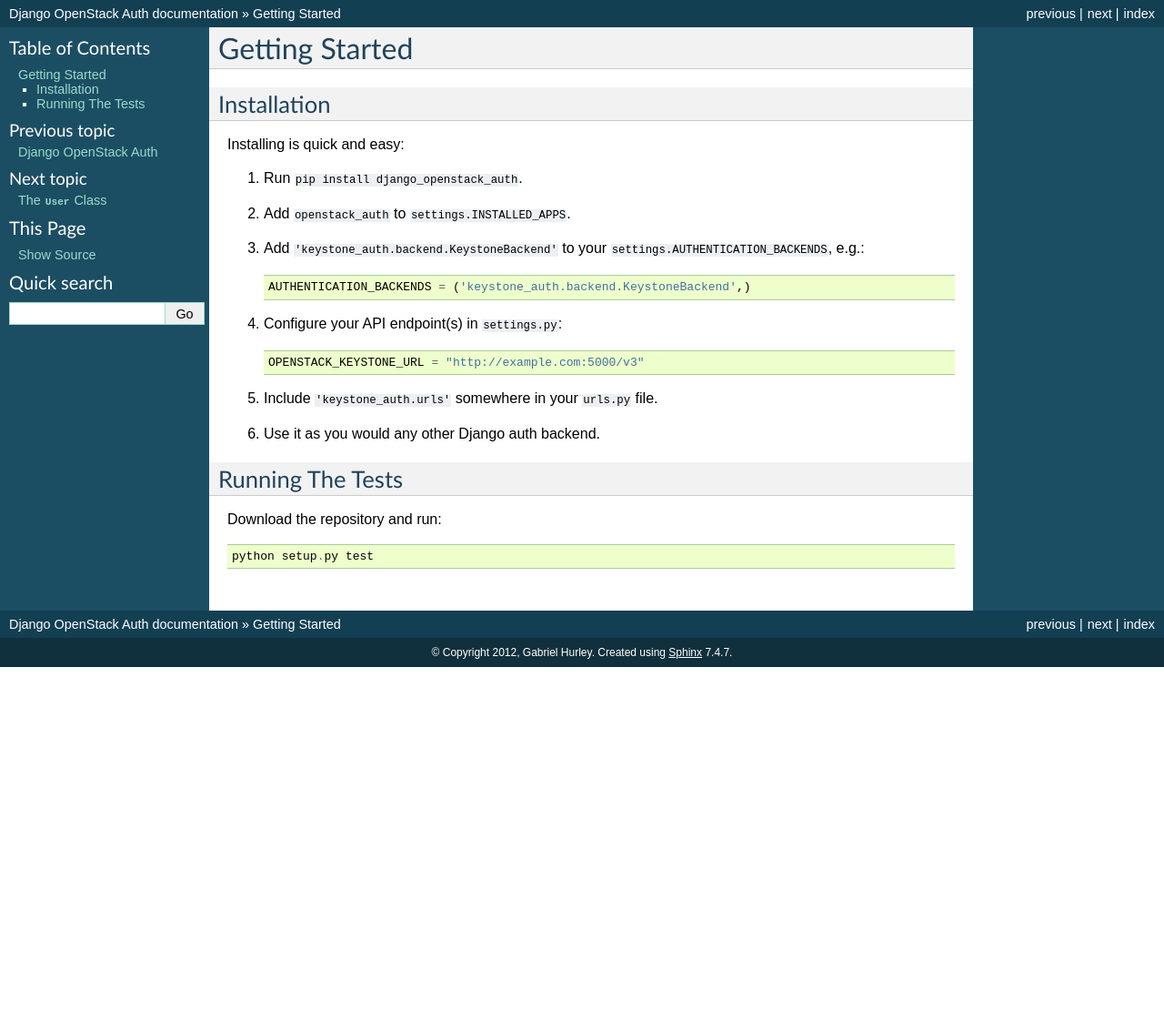
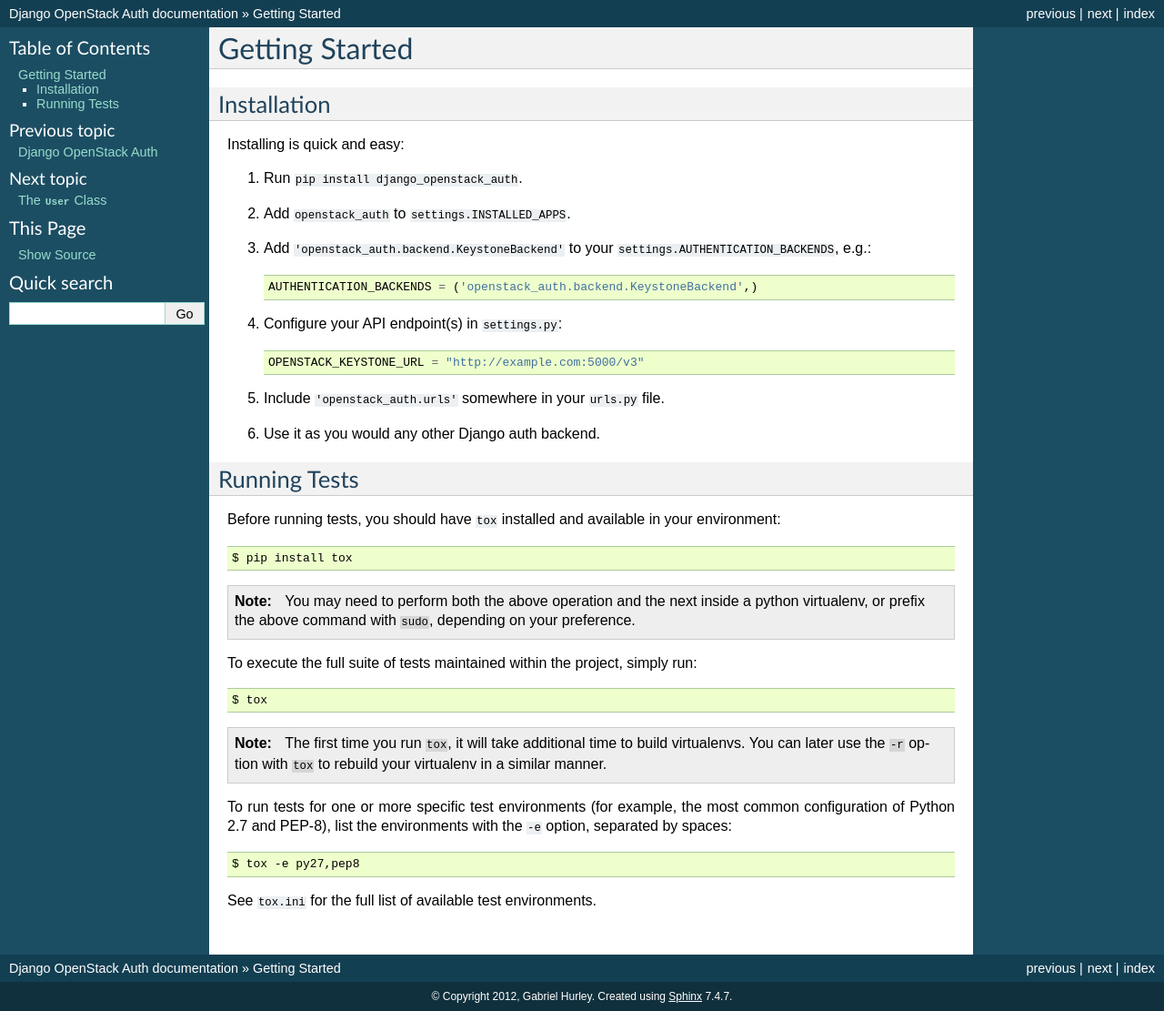
Before and after one commit to openstack-archive/django_openstack_auth, a Sphinx documentation site: the page built from doc/source/installation.rst, in a window 1280 px wide. Shown: the whole page at 91% size. Built offline with Sphinx 7.4.7, drawn with Linux system fonts in a browser that asks for light colours; before the commit the page ends 900 px from its top, so only the background shows below that.

Commit message:
Updated the installation instructions
Changed the name of the app from keystone_auth to
openstack_auth in the installation instructions

Removed the redudant installation instructions in README.rst

Change-Id: If97c93a446754573bd6fb55b15cb4c881ad1f4e6

```diff
--- a/doc/source/installation.rst
+++ b/doc/source/installation.rst
@@ -11,22 +11,53 @@ Installing is quick and easy:
 
 #. Add ``openstack_auth`` to ``settings.INSTALLED_APPS``.
 
-#. Add ``'keystone_auth.backend.KeystoneBackend'`` to your
+#. Add ``'openstack_auth.backend.KeystoneBackend'`` to your
    ``settings.AUTHENTICATION_BACKENDS``, e.g.::
 
-        AUTHENTICATION_BACKENDS = ('keystone_auth.backend.KeystoneBackend',)
+        AUTHENTICATION_BACKENDS = ('openstack_auth.backend.KeystoneBackend',)
 
 #. Configure your API endpoint(s) in ``settings.py``::
 
         OPENSTACK_KEYSTONE_URL = "http://example.com:5000/v3"
 
-#. Include ``'keystone_auth.urls'`` somewhere in your ``urls.py`` file.
+#. Include ``'openstack_auth.urls'`` somewhere in your ``urls.py`` file.
 
 #. Use it as you would any other Django auth backend.
 
-Running The Tests
-=================
+Running Tests
+=============
 
-Download the repository and run::
+Before running tests, you should have ``tox`` installed and available in your
+environment:
 
-    python setup.py test
+.. code-block:: bash
+
+    $ pip install tox
+
+.. NOTE::
+
+    You may need to perform both the above operation and the next inside a
+    python virtualenv, or prefix the above command with ``sudo``, depending on
+    your preference.
+
+To execute the full suite of tests maintained within the project, simply run:
+
+.. code-block:: bash
+
+    $ tox
+
+.. NOTE::
+
+    The first time you run ``tox``, it will take additional time to build
+    virtualenvs. You can later use the ``-r`` option with ``tox`` to rebuild
+    your virtualenv in a similar manner.
+
+To run tests for one or more specific test environments (for example, the most
+common configuration of Python 2.7 and PEP-8), list the environments with the
+``-e`` option, separated by spaces:
+
+.. code-block:: bash
+
+    $ tox -e py27,pep8
+
+See ``tox.ini`` for the full list of available test environments.
```
Also changed, not shown: README.rst (+3 -28 lines).
